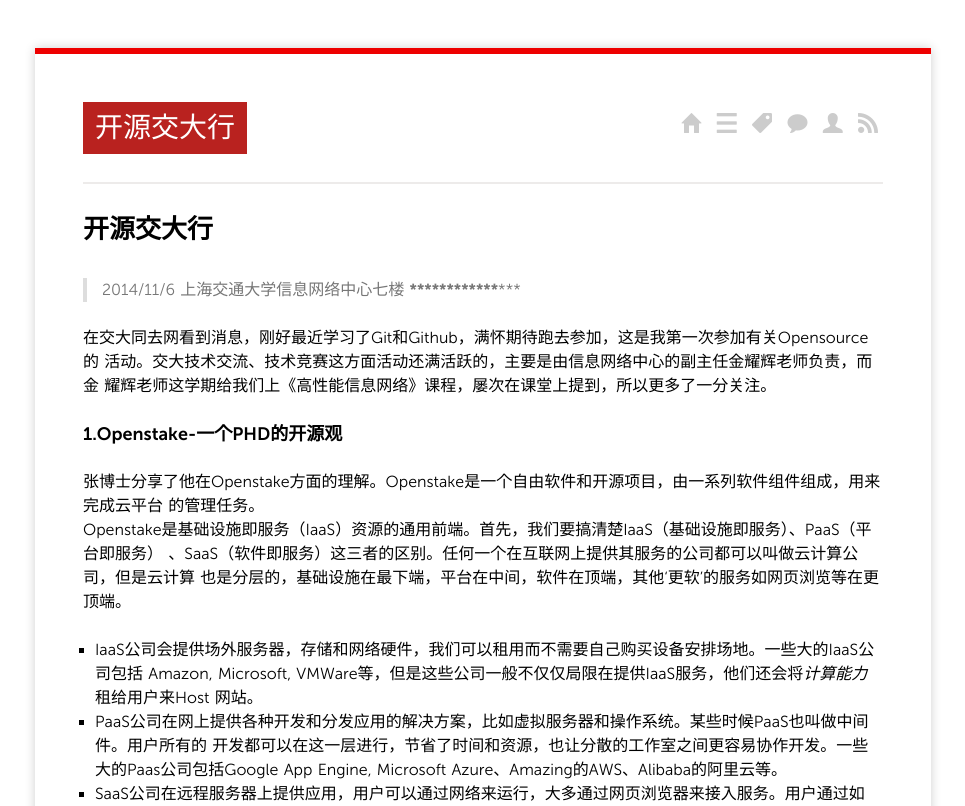
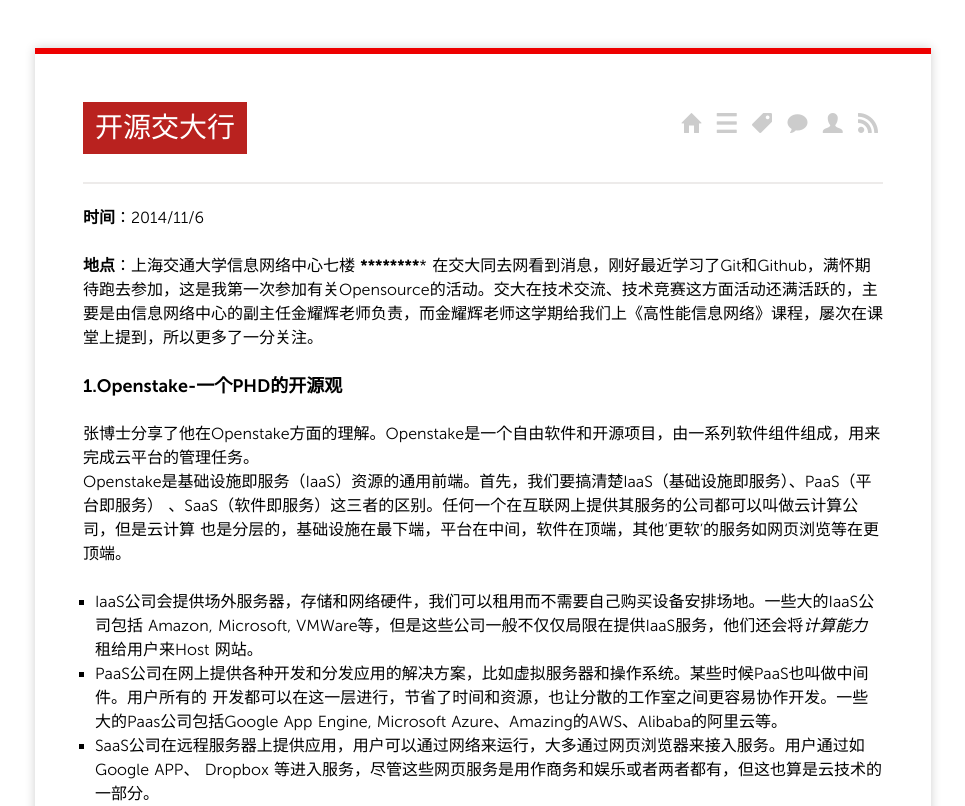
Before and after one commit to canonxu/canonxu.github.io, a Jekyll site: the page built from _posts/2014/2014-11-08-开源交大行.md, in a window 1280 px wide and 900 px high, cut to the strip 0-806 px from the top of the window. Shown: the whole strip, without its empty margins (157-1122 px from the left). Built offline with Jekyll 4.4.1, drawn with Linux system fonts in a browser that asks for light colours; nearby versions of some CDN libraries; Markdown is read by kramdown in place of the engine named in the settings; comment, search, counter and statistics services are not loaded.

```diff
--- a/_posts/2014/2014-11-08-开源交大行.md
+++ b/_posts/2014/2014-11-08-开源交大行.md
@@ -5,19 +5,17 @@ categories:
 - IT_Reference
 tags:
 - 开源 coding openstake
+
 ---
 
-##开源交大行
->2014/11/6 上海交通大学信息网络中心七楼
-***************************************
+**时间**：2014/11/6
 
-在交大同去网看到消息，刚好最近学习了Git和Github，满怀期待跑去参加，这是我第一次参加有关Opensource的
-活动。交大技术交流、技术竞赛这方面活动还满活跃的，主要是由信息网络中心的副主任金耀辉老师负责，而金
-耀辉老师这学期给我们上《高性能信息网络》课程，屡次在课堂上提到，所以更多了一分关注。
+**地点**：上海交通大学信息网络中心七楼
+*************************
+在交大同去网看到消息，刚好最近学习了Git和Github，满怀期待跑去参加，这是我第一次参加有关Opensource的活动。交大在技术交流、技术竞赛这方面活动还满活跃的，主要是由信息网络中心的副主任金耀辉老师负责，而金耀辉老师这学期给我们上《高性能信息网络》课程，屡次在课堂上提到，所以更多了一分关注。
 
 ###1.Openstake-一个PHD的开源观
-张博士分享了他在Openstake方面的理解。Openstake是一个自由软件和开源项目，由一系列软件组件组成，用来完成云平台
-的管理任务。
+张博士分享了他在Openstake方面的理解。Openstake是一个自由软件和开源项目，由一系列软件组件组成，用来完成云平台的管理任务。
 <br/>
 Openstake是基础设施即服务（IaaS）资源的通用前端。首先，我们要搞清楚IaaS（基础设施即服务）、PaaS（平台即服务）
 、SaaS（软件即服务）这三者的区别。任何一个在互联网上提供其服务的公司都可以叫做云计算公司，但是云计算
@@ -74,5 +72,3 @@ Openstake旨在提供软件,帮助服务商和企业内部实现IaaS云端服务
 
 <br/>
 真是一场知识的盛宴，各种技术各种思想的交流，这是一件美好的事情。更使得我看清了路子和差距，让我脚踏实地的去learn and practise。
-
-*************************************
```
Also changed, not shown: _posts/2014/2014-11-07-My-first-blog.md (+2 -3 lines), _posts/2014/2014-11-16-Pycon2014@Shanghai.md (+6 -9 lines), _posts/2014/2014-11-24-Google技术开发指南：给大学生自学的建议.md (+3 -6 lines), _posts/2014/2014-12-15-一个简单的Blog爬虫程序.md (+5 -5 lines).
